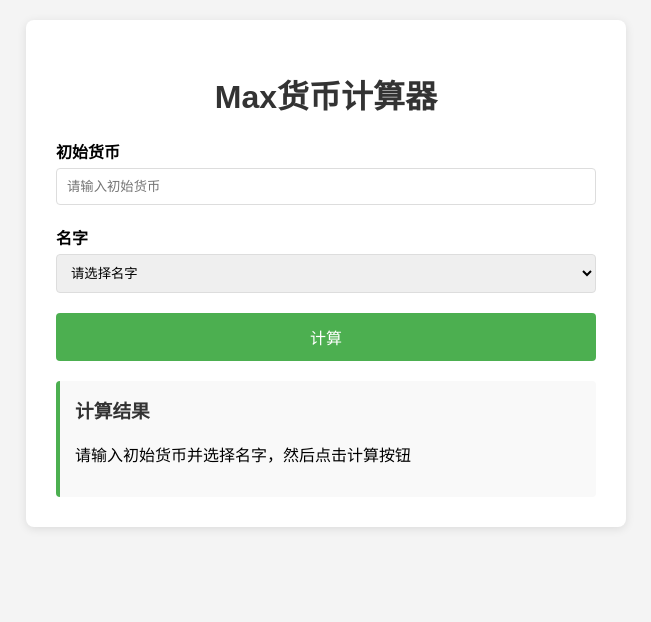
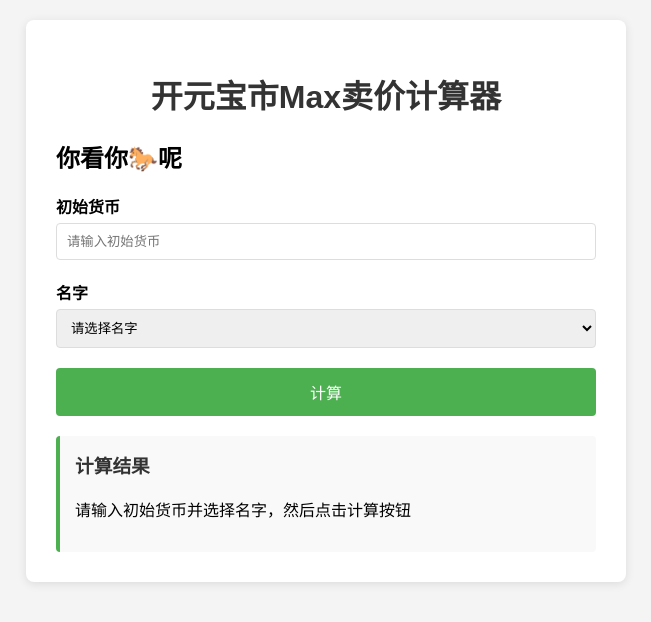
Before and after one commit to 666-gy/666-gy.github.io, a plain HTML site: page index.html in a window 1280 px wide. Shown: the whole page, without its empty margins (314-965 px from the left). Drawn offline with Linux system fonts and the light colour scheme.

Commit message:
Update index.html

```diff
--- a/index.html
+++ b/index.html
@@ -3,7 +3,7 @@
 <head>
     <meta charset="UTF-8">
     <meta name="viewport" content="width=device-width, initial-scale=1.0">
-    <title>Max货币计算器</title>
+    <title>开元宝市Max卖价计算器</title>
     <style>
         body {
             font-family: Arial, sans-serif;
@@ -65,7 +65,8 @@
 </head>
 <body>
     <div class="container">
-        <h1>Max货币计算器</h1>
+        <h1>开元宝市Max卖价计算器</h1>
+        <h2>你看你🐎呢</h2>
         <div class="input-group">
             <label for="initialCurrency">初始货币</label>
             <input type="number" id="initialCurrency" placeholder="请输入初始货币" min="0" step="0.01">
@@ -163,4 +164,5 @@
         }
     </script>
 </body>
+
 </html>
```
